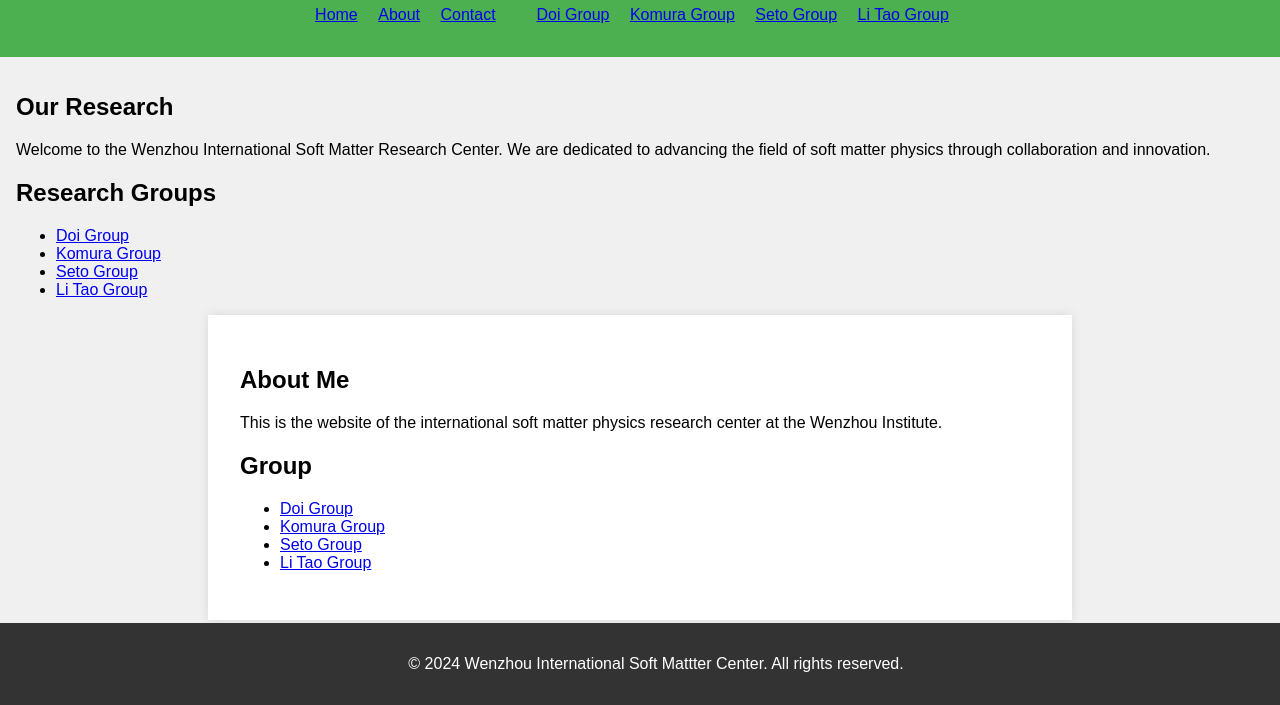
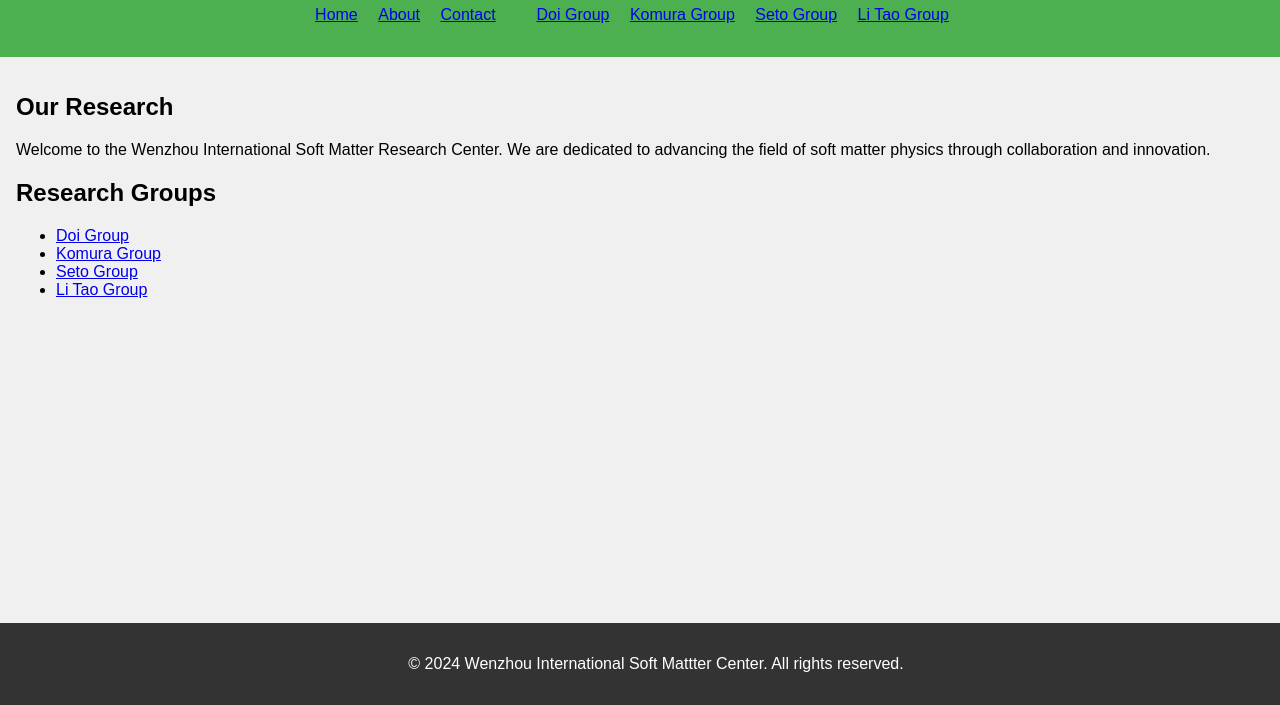
Before and after one commit to ryseto/wism, a plain HTML site: page docs/index.html in a window 1280 px wide. Shown: the part 95-800 px from the top of the page. Drawn offline with Linux system fonts and the light colour scheme; files that its build step writes are made by us from their sources.

Commit message:
Update index.html

```diff
--- a/docs/index.html
+++ b/docs/index.html
@@ -35,18 +35,6 @@
                 <li><a href="https://www.wiucas.ac.cn/team/group/2019/516.html">Li Tao Group</a></li>
             </ul>
         </section>
-
-        <div class="container">
-            <h2>About Me</h2>
-            <p>This is the website of the international soft matter physics research center at the Wenzhou Institute. </p>
-            <h2>Group</h2>
-            <ul>
-                <li><a href="http://mdoi.jp">Doi Group</a></li>
-                <li><a href="http://biosoft.world.coocan.jp">Komura Group</a></li>
-                <li><a href="https://ryseto.github.io">Seto Group</a></li>
-                <li><a href="https://www.wiucas.ac.cn/team/group/2019/516.html">Li Tao Group</a></li>
-            </ul>
-        </div>
     </main>
     <footer>
         <p>&copy; 2024 Wenzhou International Soft Mattter Center. All rights reserved.</p>
```
